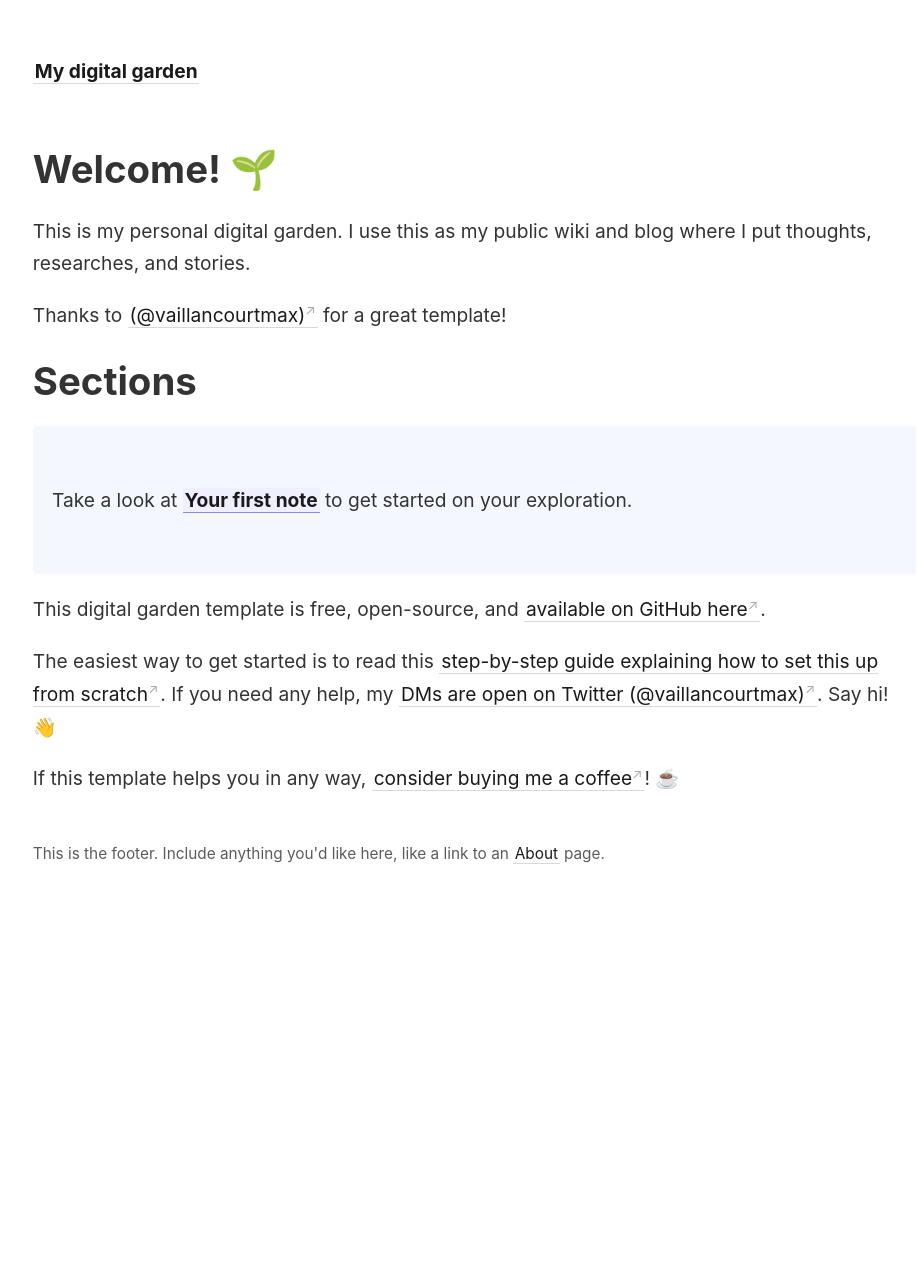
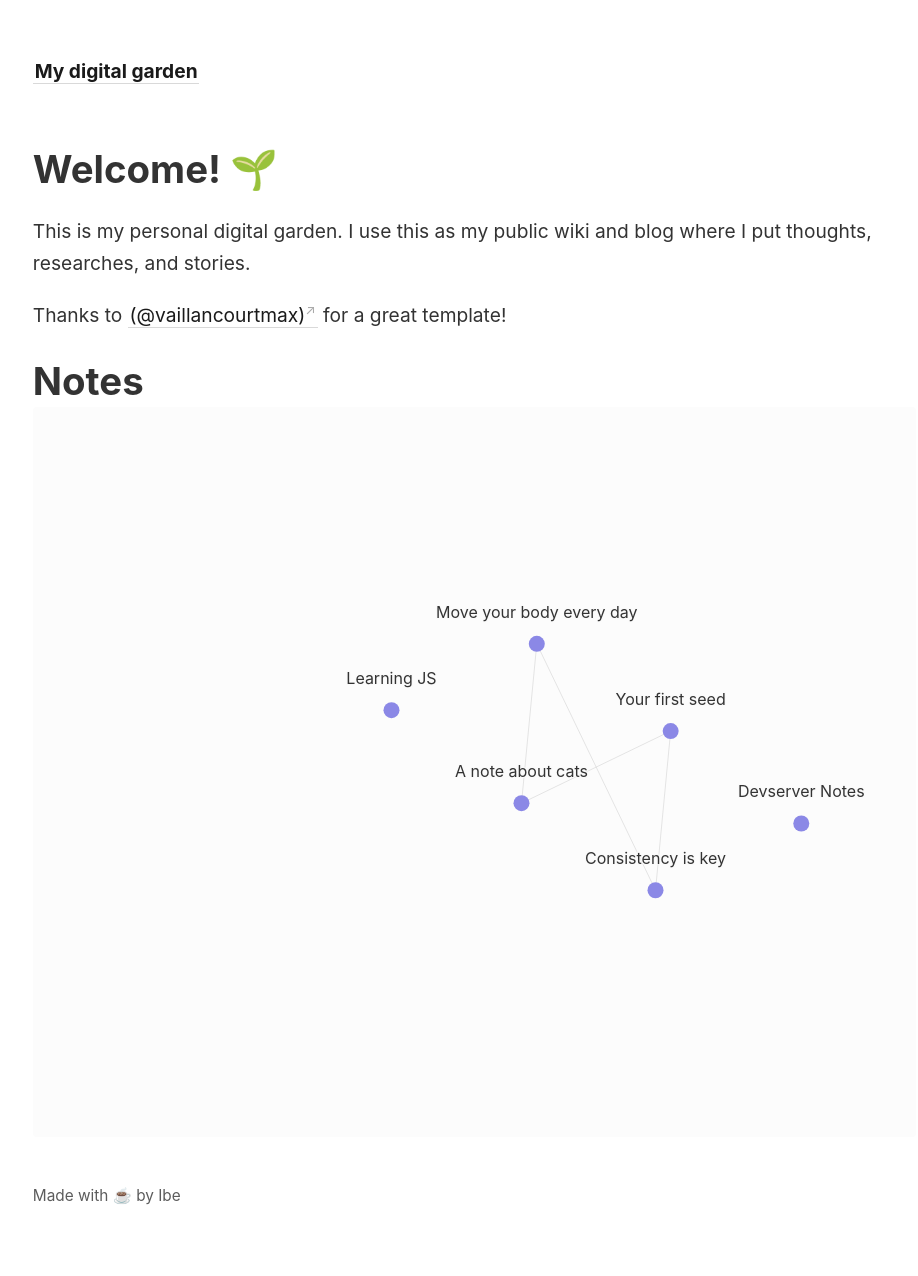
Before and after one commit to ibedwi/garden, a Jekyll site: the page built from _pages/index.md, in a window 1280 px wide. Shown: the whole page, without its empty margins (44-962 px from the left). Built offline with Jekyll 4.4.1, drawn with Linux system fonts in a browser that asks for light colours; before the commit the page ends 934 px from its top, so only the background shows below that.

Commit message:
[content] update root page

```diff
--- a/_includes/footer.html
+++ b/_includes/footer.html
@@ -1 +1 @@
-This is the footer. Include anything you'd like here, like a link to an <a class="internal-link" href="/about">About</a> page.
+Made with ☕ by Ibe
--- a/_includes/notes_graph.html
+++ b/_includes/notes_graph.html
@@ -13,7 +13,8 @@
   .text text {
     cursor: pointer;
     fill: #333;
-    text-shadow: -1px -1px 0 #fafafabb, 1px -1px 0 #fafafabb, -1px 1px 0 #fafafabb, 1px 1px 0 #fafafabb;
+    text-shadow: -1px -1px 0 #fafafabb, 1px -1px 0 #fafafabb,
+      -1px 1px 0 #fafafabb, 1px 1px 0 #fafafabb;
   }
 
   .nodes [active],
@@ -34,9 +35,11 @@
   }
 </style>
 
-<script src="https://cdnjs.cloudflare.com/ajax/libs/d3/5.16.0/d3.min.js"
+<script
+  src="https://cdnjs.cloudflare.com/ajax/libs/d3/5.16.0/d3.min.js"
   integrity="sha512-FHsFVKQ/T1KWJDGSbrUhTJyS1ph3eRrxI228ND0EGaEp6v4a/vGwPWd3Dtd/+9cI7ccofZvl/wulICEurHN1pg=="
-  crossorigin="anonymous"></script>
+  crossorigin="anonymous"
+></script>
 
 <div id="graph-wrapper">
   <script>
@@ -166,7 +169,7 @@
     graphWrapper.appendChild(element);
 
     const reportWindowSize = () => {
-      element.setAttribute("width", window.innerWidth);
+      element.setAttribute("width", element.parentElement.offsetWidth);
       element.setAttribute("height", window.innerHeight);
     };
 
--- a/_pages/index.md
+++ b/_pages/index.md
@@ -12,17 +12,9 @@ I use this as my public wiki and blog where I put thoughts, researches, and stor
 
 Thanks to [(@vaillancourtmax)](https://twitter.com/vaillancourtmax) for a great template!
 
+# Notes
 
-# Sections
-<p style="padding: 3em 1em; background: #f5f7ff; border-radius: 4px;">
-  Take a look at <span style="font-weight: bold">[[Your first note]]</span> to get started on your exploration.
-</p>
-
-This digital garden template is free, open-source, and [available on GitHub here](https://github.com/maximevaillancourt/digital-garden-jekyll-template).
-
-The easiest way to get started is to read this [step-by-step guide explaining how to set this up from scratch](https://maximevaillancourt.com/blog/setting-up-your-own-digital-garden-with-jekyll). If you need any help, my [DMs are open on Twitter (@vaillancourtmax)](https://twitter.com/vaillancourtmax). Say hi! 👋
-
-If this template helps you in any way, [consider buying me a coffee](https://ko-fi.com/maximevaillancourt)! ☕️
+{% include notes_graph.html %}
 
 <style>
   .wrapper {
```
